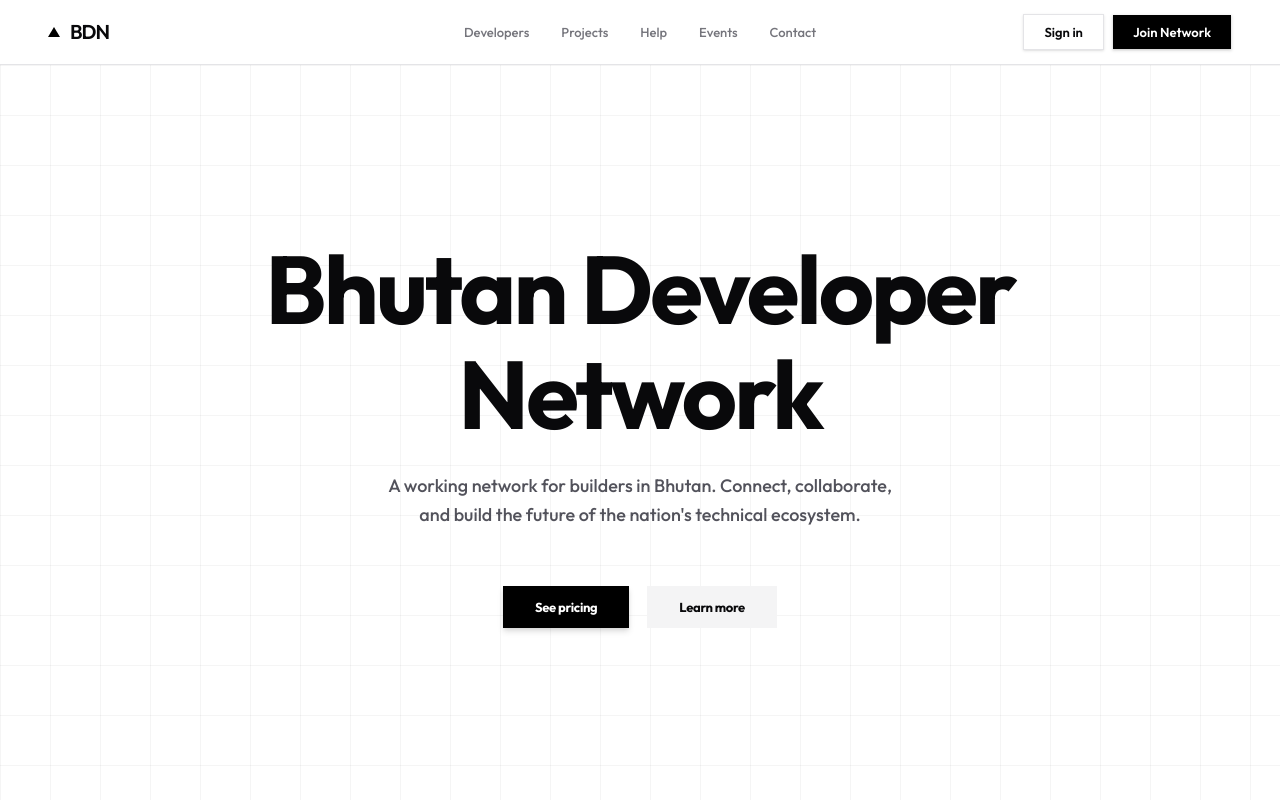
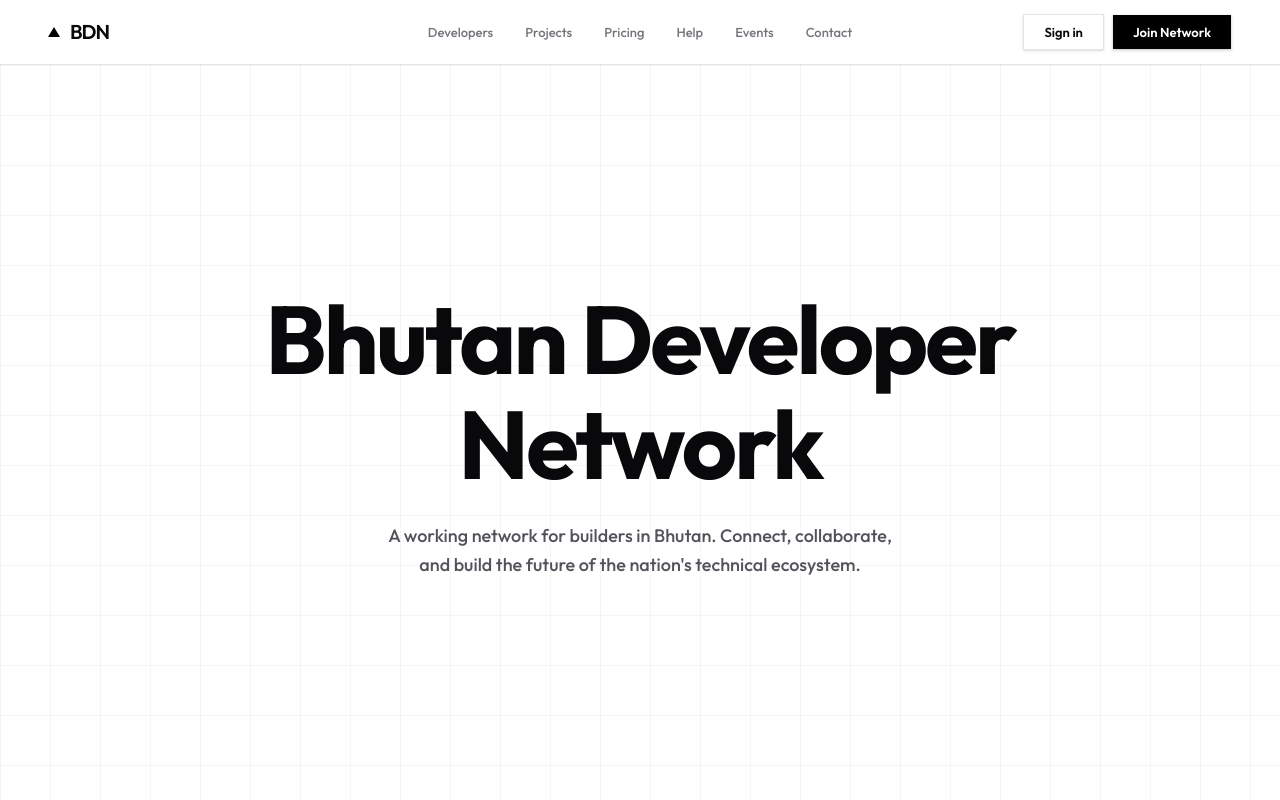
Before and after one commit to guruwangchuk7/developers_connect, a Next.js app: page / in a window 1280 px wide. Shown: the top 800 px of the page. Built offline with nearby package versions, Linux system fonts and the light colour scheme; no server answers.

Commit message:
pricing button

```diff
--- a/components/common/global-header.tsx
+++ b/components/common/global-header.tsx
@@ -78,6 +78,7 @@ export function GlobalHeader({ children }: GlobalHeaderProps) {
           <nav className="hidden lg:flex absolute left-1/2 -translate-x-1/2 items-center gap-8 text-[13px] font-medium text-muted-foreground/80">
             <Link href="/directory" className="hover:text-foreground transition-colors">Developers</Link>
             <Link href="/projects" className="hover:text-foreground transition-colors">Projects</Link>
+            <Link href="/#plans" className="hover:text-foreground transition-colors">Pricing</Link>
             <Link href="/feed" className="hover:text-foreground transition-colors">Help</Link>
             <Link href="/events" className="hover:text-foreground transition-colors">Events</Link>
             <Link href="/contact" className="hover:text-foreground transition-colors">Contact</Link>
@@ -232,6 +233,7 @@ export function GlobalHeader({ children }: GlobalHeaderProps) {
             <>
               <Link href="/directory" className="text-base font-semibold border-b pb-4" onClick={() => setIsOpen(false)}>Developers</Link>
               <Link href="/projects" className="text-base font-semibold border-b pb-4" onClick={() => setIsOpen(false)}>Projects</Link>
+              <Link href="/#plans" className="text-base font-semibold border-b pb-4" onClick={() => setIsOpen(false)}>Pricing</Link>
               <Link href="/feed" className="text-base font-semibold border-b pb-4" onClick={() => setIsOpen(false)}>Help</Link>
               <Link href="/events" className="text-base font-semibold border-b pb-4" onClick={() => setIsOpen(false)}>Events</Link>
               <Link href="/contact" className="text-base font-semibold border-b pb-4" onClick={() => setIsOpen(false)}>Contact</Link>
--- a/features/marketing/components/hero-section.tsx
+++ b/features/marketing/components/hero-section.tsx
@@ -18,20 +18,7 @@ export function HeroSection() {
             </p>
           </div>
 
-          <div className="flex flex-wrap items-center justify-center gap-3 md:gap-4 w-full sm:w-auto">
-            <Link
-              href="/#plans"
-              className={cn(buttonVariants({ size: "lg" }), "h-11 w-full sm:w-auto rounded-sm bg-primary px-8 text-[13px] font-bold tracking-tight shadow-md transition hover:opacity-90 active:scale-95")}
-            >
-              See pricing
-            </Link>
-            <Link
-              href="#capabilities"
-              className={cn(buttonVariants({ variant: "secondary", size: "lg" }), "h-11 w-full sm:w-auto rounded-sm border px-8 text-[13px] font-bold tracking-tight transition hover:bg-secondary/50 active:scale-95")}
-            >
-              Learn more
-            </Link>
-          </div>
+
         </div>
       </div>
     </section>
```
